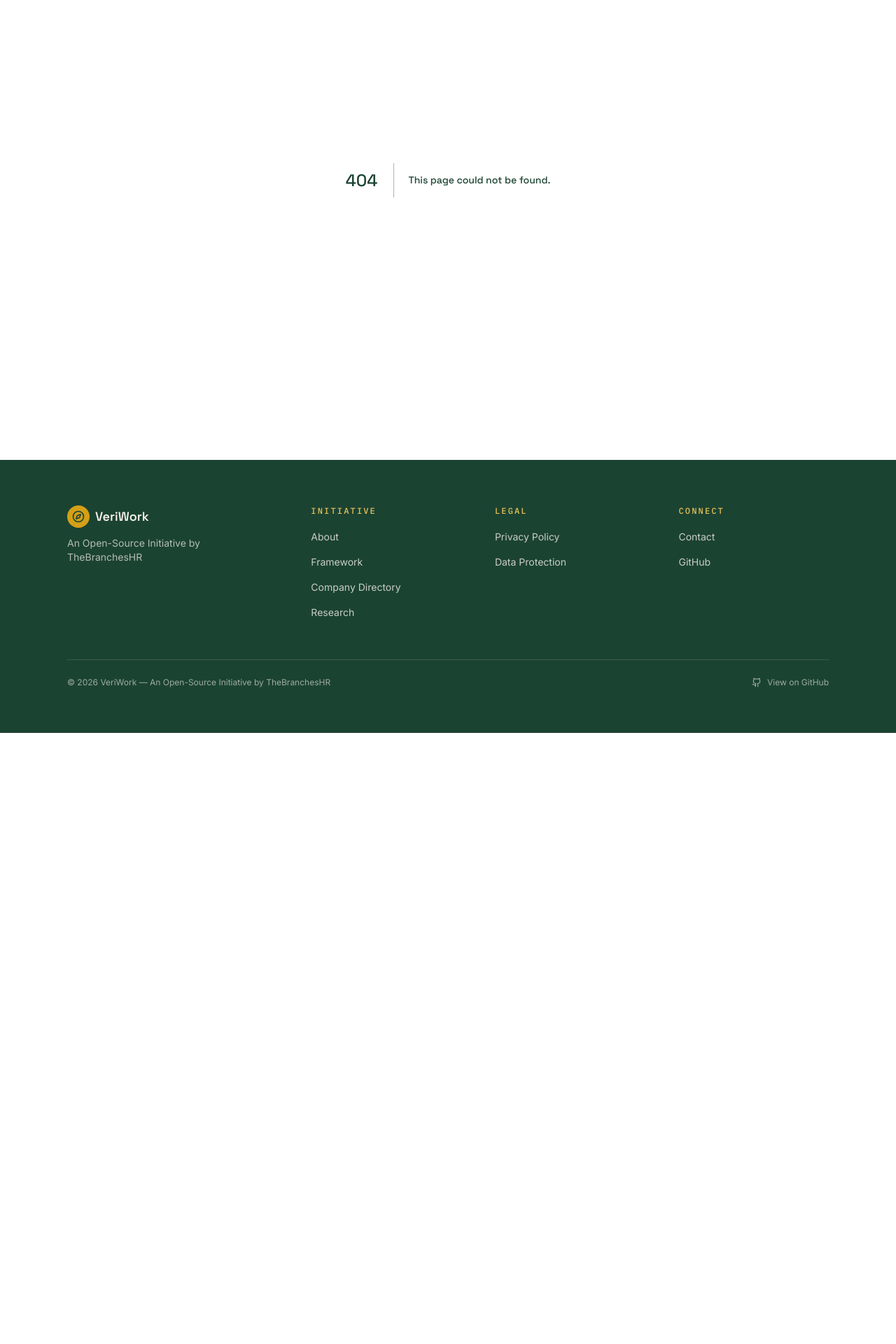
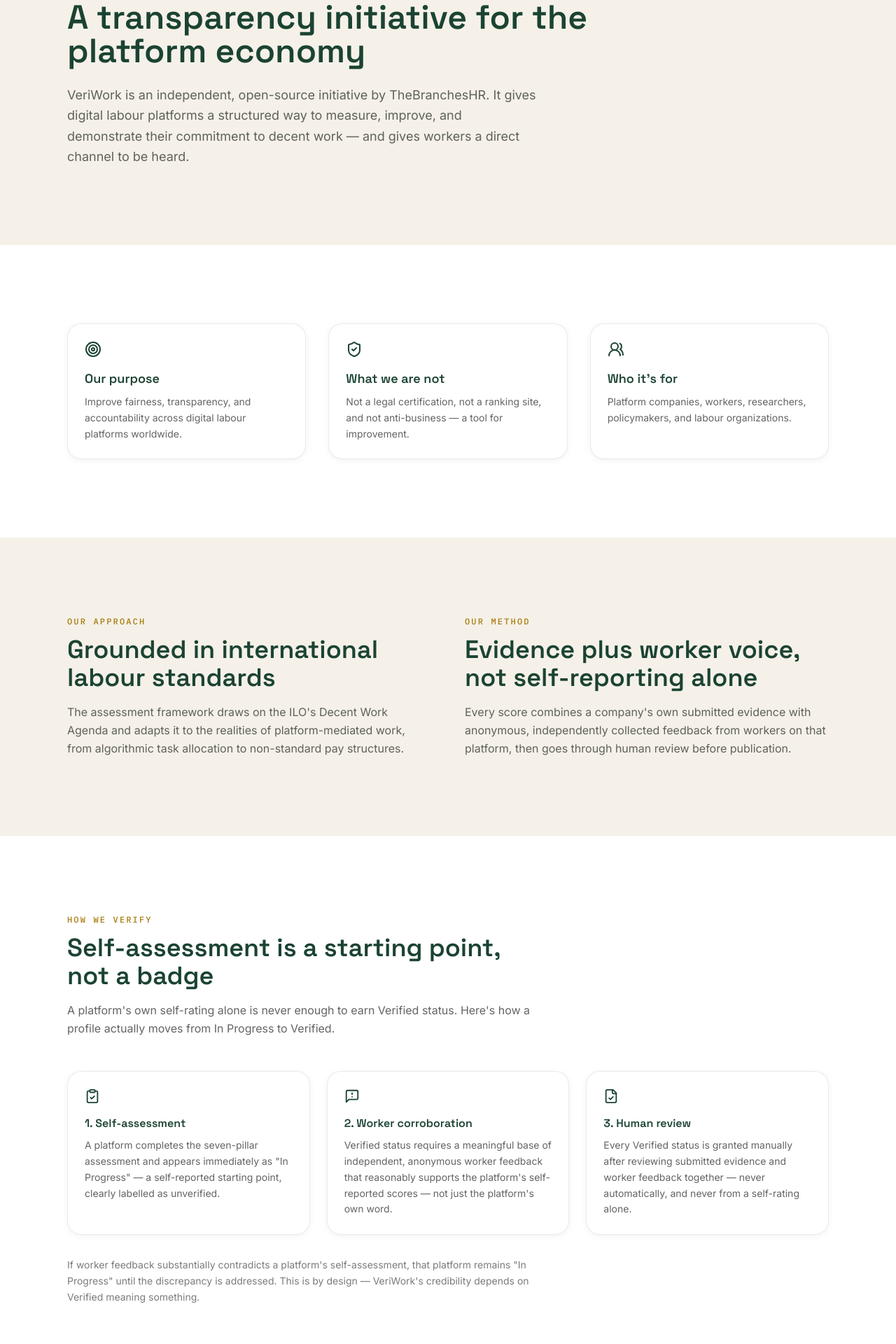
Before and after one commit to irhawo08-sys/VeriWork-, a Next.js app: page /about in a window 1280 px wide. Before the commit this address had no page. Shown: the part 220-2140 px from the top of the page at 70% size. Before the commit the page ends 1267 px from the top, so only its background shows below. Built offline with nearby package versions, Linux system fonts and the light colour scheme.

Commit message:
Create page.tsx

```diff
--- /dev/null
+++ b/src/app/about/page.tsx
@@ -0,0 +1,103 @@
+import SectionHeading from "@/components/SectionHeading";
+import { Target, ShieldCheck, Users2, ClipboardCheck, MessageSquareWarning, FileCheck } from "lucide-react";
+
+export default function AboutPage() {
+  return (
+    <>
+      <section className="bg-beige">
+        <div className="section">
+          <p className="eyebrow">About</p>
+          <h1 className="mt-4 max-w-3xl text-4xl font-semibold sm:text-5xl">
+            A transparency initiative for the platform economy
+          </h1>
+          <p className="mt-6 max-w-2xl text-lg leading-relaxed text-ink/70">
+            VeriWork is an independent, open-source initiative by TheBranchesHR. It gives digital
+            labour platforms a structured way to measure, improve, and demonstrate their
+            commitment to decent work — and gives workers a direct channel to be heard.
+          </p>
+        </div>
+      </section>
+
+      <section className="section grid gap-8 sm:grid-cols-3">
+        {[
+          {
+            icon: Target,
+            title: "Our purpose",
+            text: "Improve fairness, transparency, and accountability across digital labour platforms worldwide.",
+          },
+          {
+            icon: ShieldCheck,
+            title: "What we are not",
+            text: "Not a legal certification, not a ranking site, and not anti-business — a tool for improvement.",
+          },
+          {
+            icon: Users2,
+            title: "Who it's for",
+            text: "Platform companies, workers, researchers, policymakers, and labour organizations.",
+          },
+        ].map((item) => (
+          <div key={item.title} className="card">
+            <item.icon className="text-forest" size={24} />
+            <h3 className="mt-4 text-lg font-semibold text-forest">{item.title}</h3>
+            <p className="mt-2 text-sm leading-relaxed text-ink/70">{item.text}</p>
+          </div>
+        ))}
+      </section>
+
+      <section className="bg-beige">
+        <div className="section grid gap-12 lg:grid-cols-2">
+          <SectionHeading
+            eyebrow="Our approach"
+            title="Grounded in international labour standards"
+            description="The assessment framework draws on the ILO's Decent Work Agenda and adapts it to the realities of platform-mediated work, from algorithmic task allocation to non-standard pay structures."
+          />
+          <SectionHeading
+            eyebrow="Our method"
+            title="Evidence plus worker voice, not self-reporting alone"
+            description="Every score combines a company's own submitted evidence with anonymous, independently collected feedback from workers on that platform, then goes through human review before publication."
+          />
+        </div>
+      </section>
+
+      <section className="section">
+        <SectionHeading
+          eyebrow="How We Verify"
+          title="Self-assessment is a starting point, not a badge"
+          description="A platform's own self-rating alone is never enough to earn Verified status. Here's how a profile actually moves from In Progress to Verified."
+        />
+        <div className="mt-12 grid gap-6 sm:grid-cols-3">
+          <div className="card">
+            <ClipboardCheck className="text-forest" size={22} />
+            <h3 className="mt-4 text-base font-semibold text-forest">1. Self-assessment</h3>
+            <p className="mt-2 text-sm leading-relaxed text-ink/70">
+              A platform completes the seven-pillar assessment and appears immediately as "In
+              Progress" — a self-reported starting point, clearly labelled as unverified.
+            </p>
+          </div>
+          <div className="card">
+            <MessageSquareWarning className="text-forest" size={22} />
+            <h3 className="mt-4 text-base font-semibold text-forest">2. Worker corroboration</h3>
+            <p className="mt-2 text-sm leading-relaxed text-ink/70">
+              Verified status requires a meaningful base of independent, anonymous worker
+              feedback that reasonably supports the platform's self-reported scores — not just
+              the platform's own word.
+            </p>
+          </div>
+          <div className="card">
+            <FileCheck className="text-forest" size={22} />
+            <h3 className="mt-4 text-base font-semibold text-forest">3. Human review</h3>
+            <p className="mt-2 text-sm leading-relaxed text-ink/70">
+              Every Verified status is granted manually after reviewing submitted evidence and
+              worker feedback together — never automatically, and never from a self-rating alone.
+            </p>
+          </div>
+        </div>
+        <p className="mt-8 max-w-2xl text-sm leading-relaxed text-ink/60">
+          If worker feedback substantially contradicts a platform's self-assessment, that platform
+          remains "In Progress" until the discrepancy is addressed. This is by design — VeriWork's
+          credibility depends on Verified meaning something.
+        </p>
+      </section>
+    </>
+  );
+}
```
